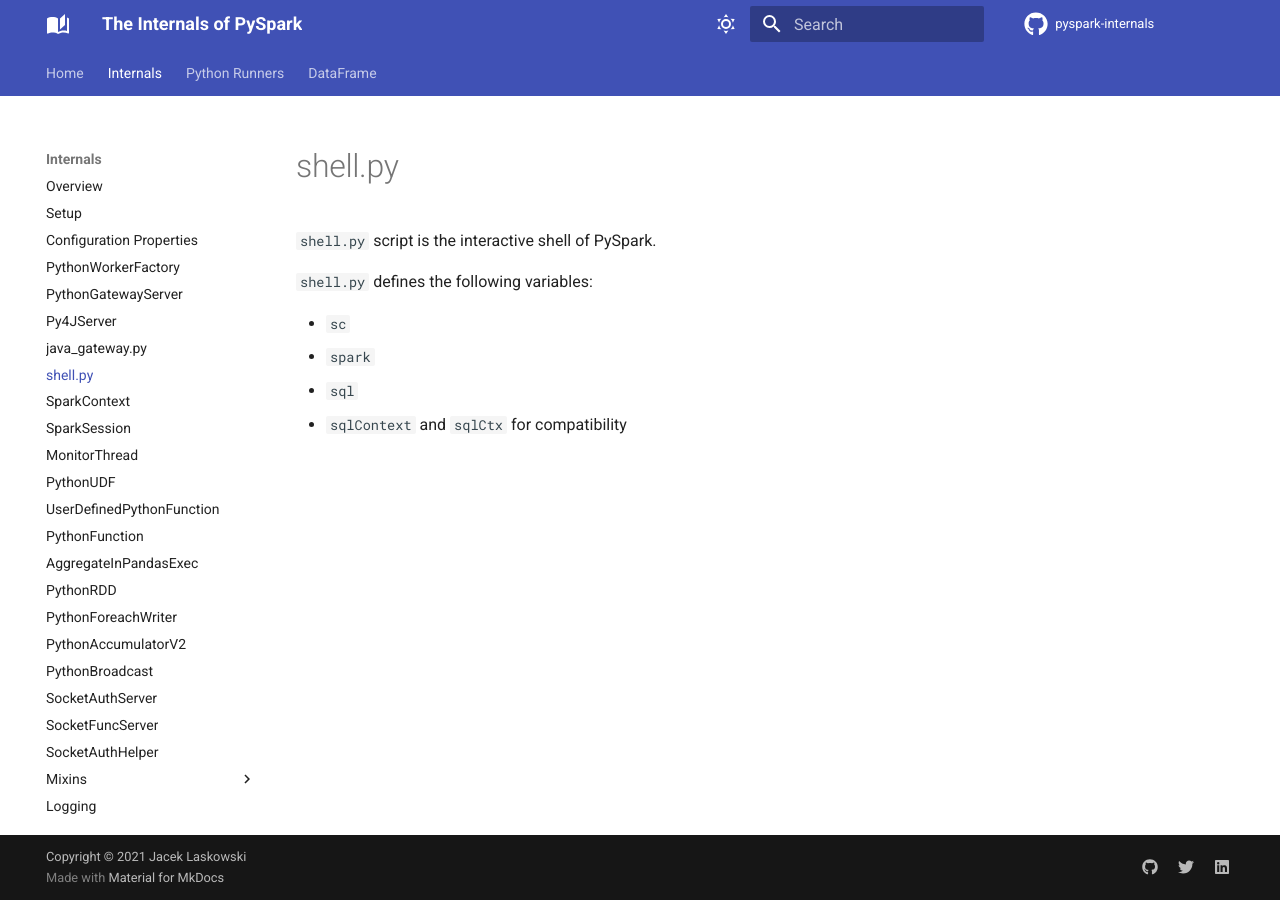
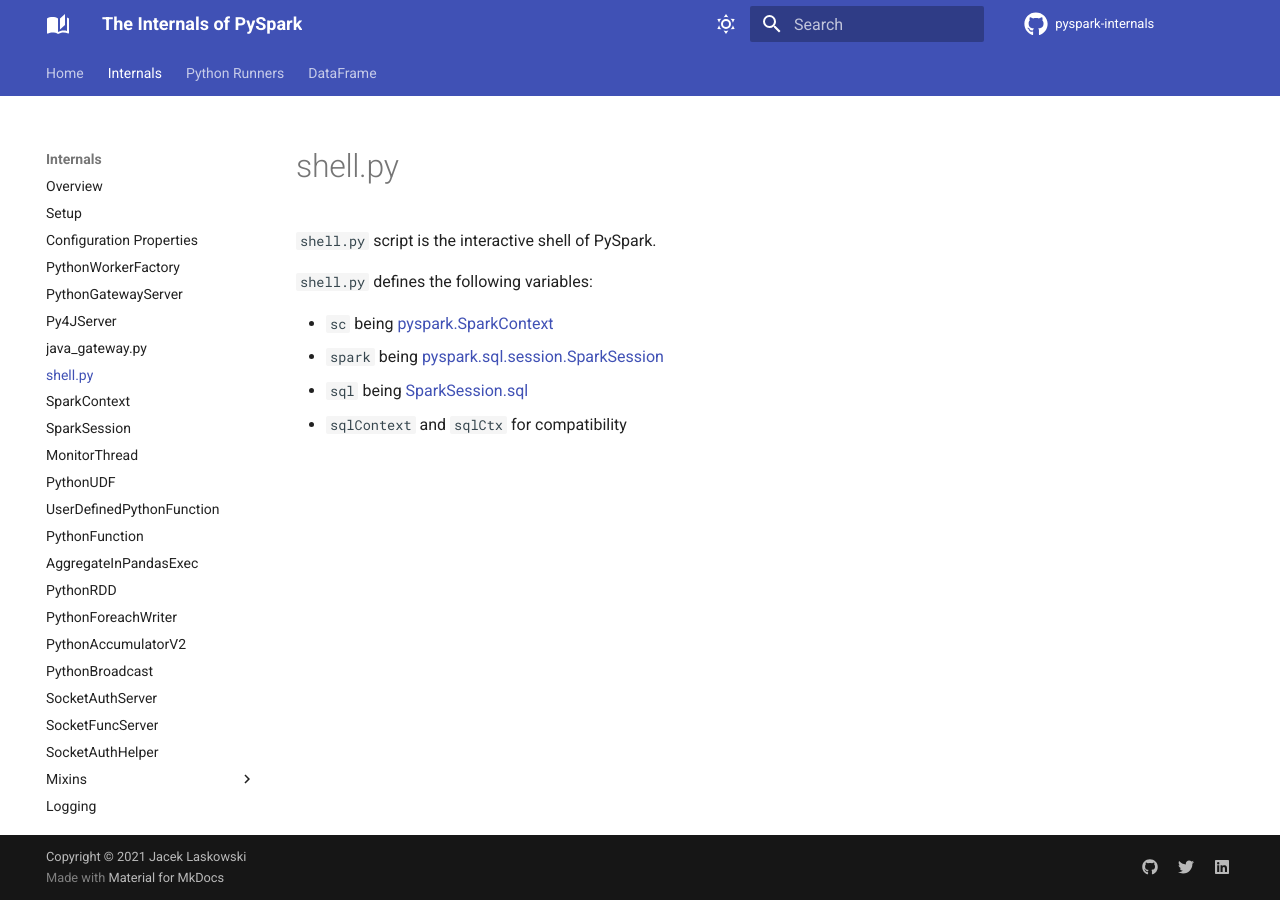
Before and after one commit to japila-books/pyspark-internals, an MkDocs documentation site: the page built from docs/shell.md, in a window 1280 px wide. Built offline with MkDocs 1.6.1 and Material for MkDocs 9.7.7, drawn with Linux system fonts in a browser that asks for light colours; comment, search, counter and statistics services are not loaded.

Commit message:
SparkSession.sql

```diff
--- a/docs/shell.md
+++ b/docs/shell.md
@@ -4,7 +4,7 @@
 
 `shell.py` defines the following variables:
 
-* `sc`
-* `spark`
-* `sql`
+* `sc` being [pyspark.SparkContext](SparkContext.md)
+* `spark` being [pyspark.sql.session.SparkSession](SparkSession.md)
+* `sql` being [SparkSession.sql](SparkSession.md#sql)
 * `sqlContext` and `sqlCtx` for compatibility
--- a/mkdocs.yml
+++ b/mkdocs.yml
@@ -78,8 +78,8 @@
     - icon: fontawesome/brands/linkedin
       link: https://linkedin.com/in/jaceklaskowski
   spark:
-    version: 3.1.1-rc2
-    github: https://github.com/apache/spark/tree/v3.1.1-rc2
+    version: 3.1.1-rc3
+    github: https://github.com/apache/spark/tree/v3.1.1-rc3
     doc: http://spark.apache.org/docs/3.0.1
   book:
     spark_core: https://books.japila.pl/apache-spark-internals
```
Also changed, not shown: docs/SparkSession.md (+9 -0 lines).
